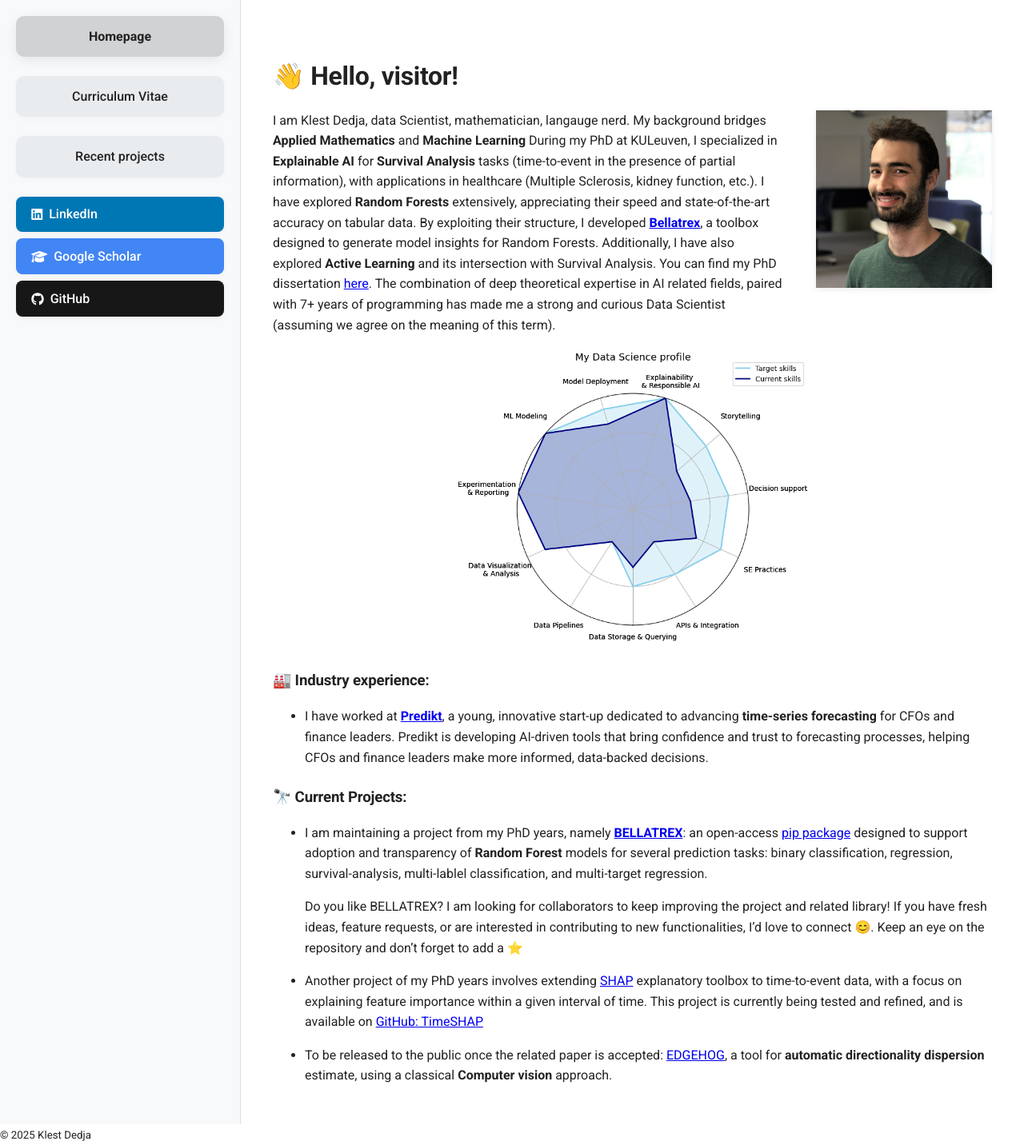
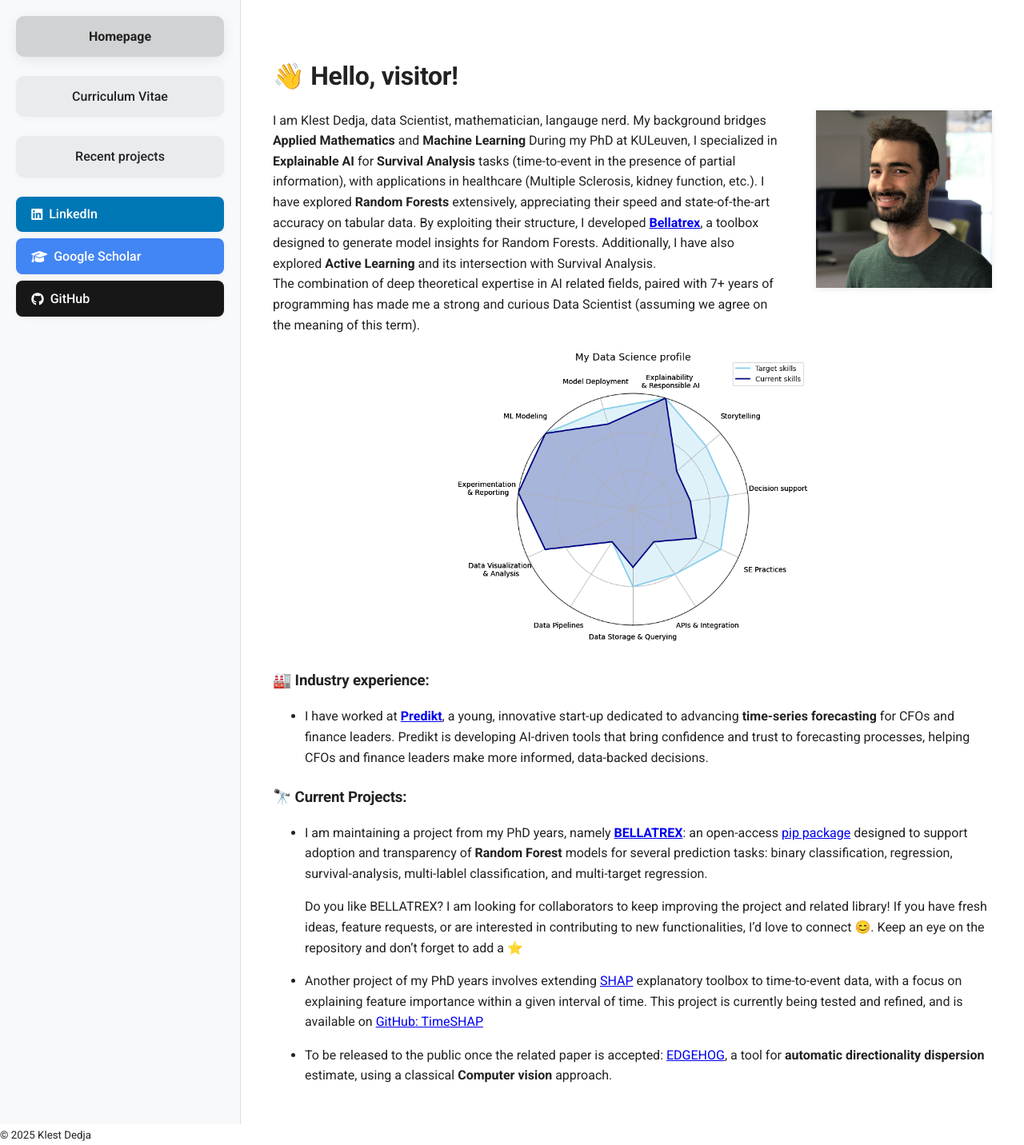
Before and after one commit to KlestDedja/klestdedja.github.io, a Jekyll site: the page built from index.md, in a window 1280 px wide. Shown: the whole page at 80% size. Built offline with Jekyll 4.4.1, drawn with Linux system fonts in a browser that asks for light colours.

Commit message:
added line break

```diff
--- a/index.md
+++ b/index.md
@@ -9,11 +9,9 @@ title: "Klest Dedja's website"
   <div style="flex: 1;">
     I am Klest Dedja, data Scientist, mathematician, langauge nerd. My background bridges <strong>Applied Mathematics</strong> and <strong>Machine Learning</strong> During my PhD at KULeuven, I specialized in <strong>Explainable AI</strong> for <strong>Survival Analysis</strong> tasks (time-to-event in the presence of partial information), with applications in healthcare (Multiple Sclerosis, kidney function, etc.).
 
-    I have explored <strong>Random Forests</strong> extensively, appreciating  their speed and state-of-the-art accuracy on tabular data. By exploiting their structure, I developed <a href="https://github.com/klestdedja/bellatrex"><strong>Bellatrex</strong></a>, a toolbox designed to generate model insights for Random Forests. Additionally, I have also explored <strong>Active Learning</strong> and its intersection with Survival Analysis.
+  I have explored <strong>Random Forests</strong> extensively, appreciating  their speed and state-of-the-art accuracy on tabular data. By exploiting their structure, I developed <a href="https://github.com/klestdedja/bellatrex"><strong>Bellatrex</strong></a>, a toolbox designed to generate model insights for Random Forests. Additionally, I have also explored <strong>Active Learning</strong> and its intersection with Survival Analysis.<br>
 
-  You can find my PhD dissertation <a href="https://lirias.kuleuven.be/retrieve/dff3deaa-efd3-45e2-833c-e6db47d88434">here</a>.
-
-    The combination of deep theoretical expertise in AI related fields, paired with 7+ years of programming has made me a strong and curious Data Scientist (assuming we agree on the meaning of this term).
+  The combination of deep theoretical expertise in AI related fields, paired with 7+ years of programming has made me a strong and curious Data Scientist (assuming we agree on the meaning of this term).
   </div>
   <div style="display: flex; flex-direction: column; align-items: center;">
   <img src="/images/profile-2024.jpg" alt="Klest Dedja" style="width:220px; box-shadow: 0 2px 8px rgba(0,0,0,0.08);" />
```
